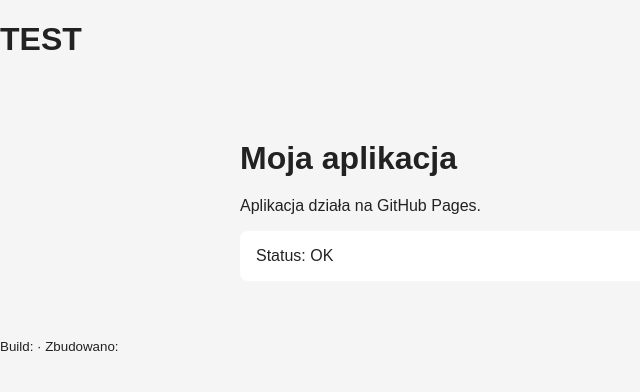
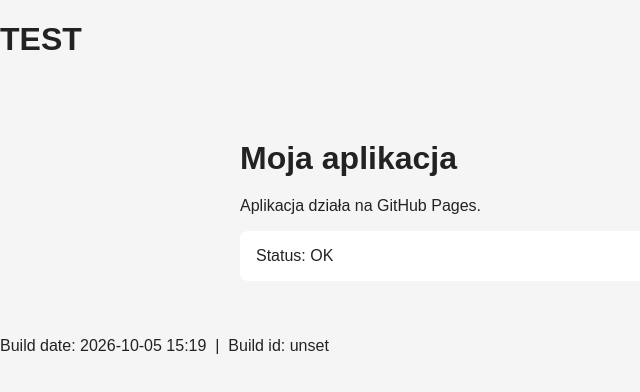
Before and after one commit to szeremhome/VV, a website built with Vite: page index.html in a window 1280 px wide. Shown: the whole page, without its empty margins (0-640 px from the left). Built offline with nearby package versions, Linux system fonts and the light colour scheme; no server answers.

Commit message:
simple test 2

```diff
--- a/index.html
+++ b/index.html
@@ -3,22 +3,20 @@
 
 <head>
   <meta charset="UTF-8" />
-  <link rel="icon" type="image/svg+xml" href="/favicon.svg" />
-  <meta name="viewport" content="width=device-width, initial-scale=1.0" />
   <title>VV</title>
 </head>
 
 <body>
   <h1>TEST</h1>
   <div id="app"></div>
-  <script type="module" src="/src/main.ts"></script>
 
   <footer>
-    <small>
-      Build: <code>%VITE_BUILD_ID%</code>
-      · Zbudowano: <time>%VITE_BUILD_DATE%</time>
-    </small>
+    <span id="build-dt"></span>
+    &nbsp;|&nbsp;
+    <span id="build-id"></span>
   </footer>
-</body>
+
+  <script type="module" src="./src/main.ts"></script>
+  <body>
 
 </html>
--- a/package.json
+++ b/package.json
@@ -4,6 +4,7 @@
   "version": "0.0.0",
   "type": "module",
   "scripts": {
+    "prebuild": "echo VITE_BUILD_DT=$(date -u +\"%Y-%m-%dT%H:%M:%SZ\") > .env.production",
     "dev": "vite",
     "build": "tsc && vite build",
     "preview": "vite preview"
--- a/src/main.ts
+++ b/src/main.ts
@@ -1,4 +1,23 @@
 import './style.css'
+
+function formatDate(d: Date): string {
+  // np. 2026-10-05 14:23
+  const pad = (n: number) => String(n).padStart(2, '0');
+  return `${d.getFullYear()}-${pad(d.getMonth() + 1)}-${pad(d.getDate())} `
+       + `${pad(d.getHours())}:${pad(d.getMinutes())}`;
+}
+
+// Data builda – tutaj czas uruchomienia, ale możesz „zamrozić” ją build-time (patrz niżej)
+const buildDt = import.meta.env.VITE_BUILD_DT
+  ? new Date(import.meta.env.VITE_BUILD_DT)
+  : new Date();
+const buildDtElement = document.getElementById('build-dt');
+if (buildDtElement) buildDtElement.textContent = `Build date: ${formatDate(buildDt)}`;
+
+// Build ID – z env Vite
+const buildId = import.meta.env.VITE_BUILD_ID ?? 'dev';
+const buildIdElement = document.getElementById('build-id');
+if (buildIdElement) buildIdElement.textContent = `Build id: ${buildId}`;
 
 
 const app = document.querySelector<HTMLDivElement>('#app');
```
Also changed, not shown: vite.config.ts (line endings or trailing spaces), 2 other files.
